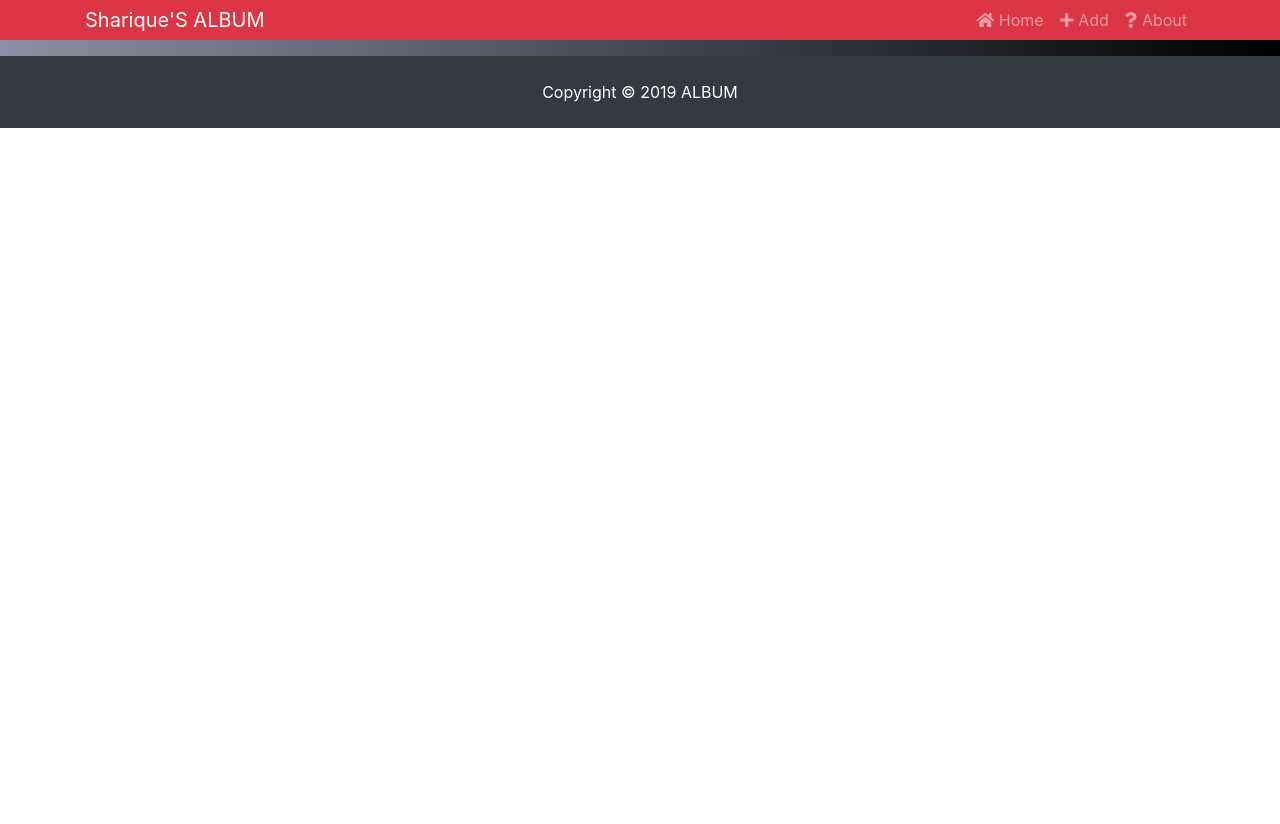
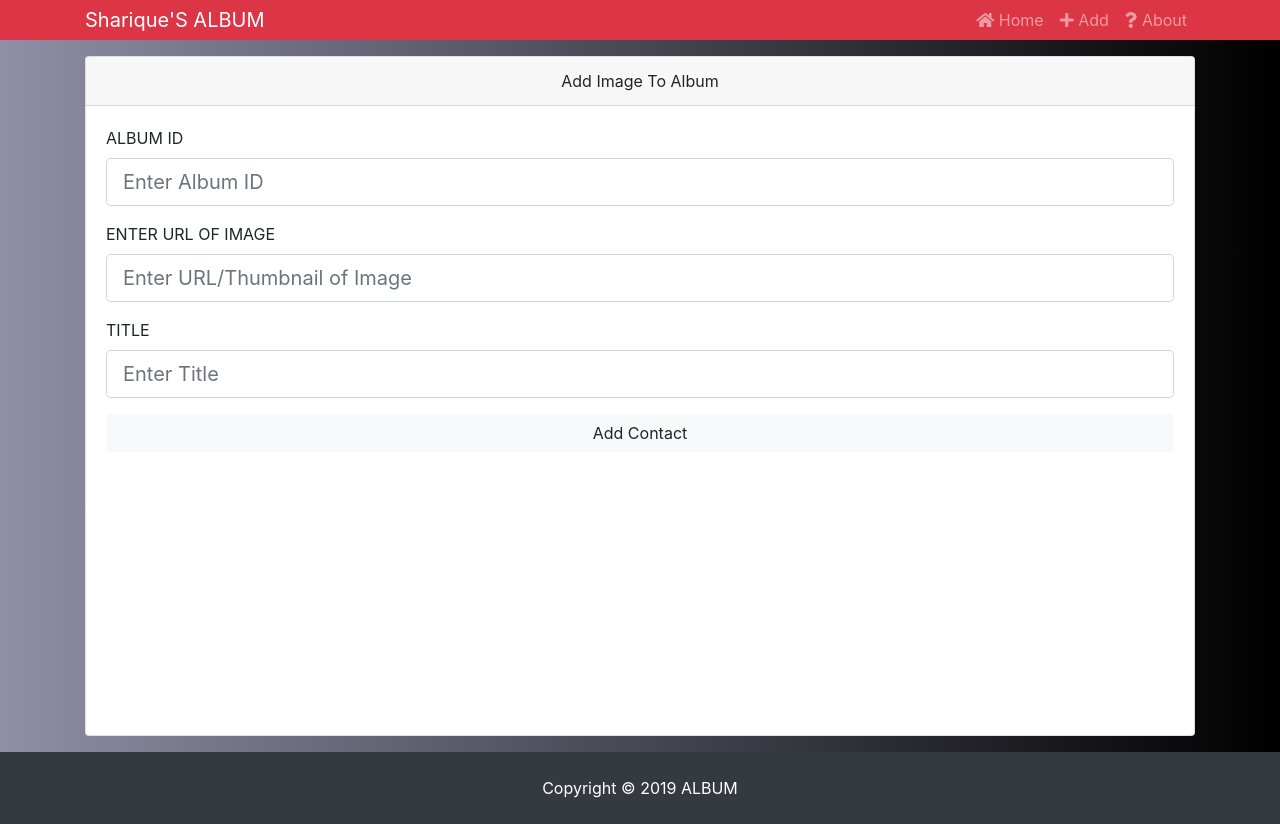
Before and after one commit to sharique3274/Album-React-Redux-Thunk, a React (Create React App) app: page /album/add in a window 1280 px wide. Before the commit the page ends 800 px from the top, so only its background shows below. Built offline with nearby package versions, Linux system fonts and the light colour scheme.

Commit message:
add functionality with error check

```diff
--- a/src/App.css
+++ b/src/App.css
@@ -1,4 +1,3 @@
 .App {
-  text-align: center;
   background-image: linear-gradient(-90deg, black, rgba(35, 36, 82, 0.514));
 }
--- a/src/App.js
+++ b/src/App.js
@@ -1,5 +1,7 @@
 import React, { Component } from "react";
 import { BrowserRouter as Router, Route, Switch } from "react-router-dom";
+import About from "./components/pages/AboutUs";
+import AddImage from "./components/albumDetails/AddImage";
 
 import AlbumLists from "./components/albumDetails/AlbumLists";
 import Header from "./components/layout/Header";
@@ -21,6 +23,8 @@ class App extends Component {
             <div className="container">
               <Switch>
                 <Route exact path="/" component={AlbumLists} />
+                <Route exact path="/album/add" component={AddImage} />
+                <Route exact path="/about" component={About} />
               </Switch>
             </div>
             <Footer />
--- a/src/actions/AlbumAction.js
+++ b/src/actions/AlbumAction.js
@@ -1,4 +1,4 @@
-import { GET_ALBUMDETAILS } from "./types";
+import { GET_ALBUMDETAILS, ADD_IMAGE } from "./types";
 import axios from "axios";
 
 export const getAlbumDetails = () => async dispatch => {
@@ -10,3 +10,13 @@ export const getAlbumDetails = () => async dispatch => {
     payload: res.data
   });
 };
+export const addImage = data => async dispatch => {
+  const res = await axios.post(
+    "https://jsonplaceholder.typicode.com/photos",
+    data
+  );
+  dispatch({
+    type: ADD_IMAGE,
+    payload: res.data
+  });
+};
--- a/src/actions/Types.js
+++ b/src/actions/Types.js
@@ -1 +1,2 @@
 export const GET_ALBUMDETAILS = "GET_ALBUMDETAILS";
+export const ADD_IMAGE = "ADD_IMAGE";
--- /dev/null
+++ b/src/components/albumDetails/AddImage.js
@@ -0,0 +1,107 @@
+import React, { Component } from "react";
+import TextInputGroup from "../layout/TextInputGroup";
+import PropTypes from "prop-types";
+import { connect } from "react-redux";
+import { addImage } from "../../actions/AlbumAction";
+
+class AddImage extends Component {
+  state = {
+    albumId: "",
+    thumbnailUrl: "",
+    title: "",
+    errors: {}
+  };
+
+  onSubmit = e => {
+    e.preventDefault();
+
+    const { albumId, thumbnailUrl, title } = this.state;
+
+    if (albumId === "") {
+      this.setState({ errors: { name: "Album ID is required" } });
+      return;
+    }
+
+    if (thumbnailUrl === "") {
+      this.setState({ errors: { email: "ThumbnailURL/URL is required" } });
+      return;
+    }
+
+    if (title === "") {
+      this.setState({ errors: { phone: "Title is required" } });
+      return;
+    }
+
+    const newContact = {
+      albumId,
+      thumbnailUrl,
+      title
+    };
+
+    this.props.addImage(newContact);
+
+    this.setState({
+      albumId: "",
+      thumbnailUrl: "",
+      title: "",
+      errors: {}
+    });
+
+    this.props.history.push("/");
+  };
+
+  onChange = e => this.setState({ [e.target.name]: e.target.value });
+
+  render() {
+    const { albumId, thumbnailUrl, title, errors } = this.state;
+
+    return (
+      <div className="card mb-3" style={{ height: "85vh" }}>
+        <div className="card-header text-center">Add Image To Album</div>
+        <div className="card-body">
+          <form onSubmit={this.onSubmit}>
+            <TextInputGroup
+              label="ALBUM ID"
+              name="albumId"
+              placeholder="Enter Album ID"
+              value={albumId}
+              onChange={this.onChange}
+              error={errors.name}
+            />
+            <TextInputGroup
+              label="ENTER URL OF IMAGE"
+              name="thumbnailUrl"
+              type="text"
+              placeholder="Enter URL/Thumbnail of Image "
+              value={thumbnailUrl}
+              onChange={this.onChange}
+              error={errors.email}
+            />
+            <TextInputGroup
+              label="TITLE"
+              name="title"
+              placeholder="Enter Title"
+              value={title}
+              onChange={this.onChange}
+              error={errors.phone}
+            />
+            <input
+              type="submit"
+              value="Add Contact"
+              className="btn btn-light btn-block"
+            />
+          </form>
+        </div>
+      </div>
+    );
+  }
+}
+
+AddImage.propTypes = {
+  addImage: PropTypes.func.isRequired
+};
+
+export default connect(
+  null,
+  { addImage }
+)(AddImage);
--- a/src/components/albumDetails/AlbumCard.js
+++ b/src/components/albumDetails/AlbumCard.js
@@ -26,7 +26,7 @@ class AlbumCard extends Component {
     const { showContactInfo, heartColor } = this.state;
 
     return (
-      <div className="container" style={{ maxWidth: "40vw" }}>
+      <div className="container text-center" style={{ maxWidth: "40vw" }}>
         <div
           className="card card-body mb-3"
           style={{
@@ -38,7 +38,8 @@ class AlbumCard extends Component {
           <h1
             className="card card-body mb-3"
             style={{
-              backgroundImage: "linear-gradient(-90deg, red, white)",
+              fontWeight: "300",
+              backgroundImage: "linear-gradient(-90deg,  white, grey)",
               border: "1px solid black",
               boxShadow: "9px 3px 9px black"
             }}
@@ -70,7 +71,7 @@ class AlbumCard extends Component {
               style={{ cursor: "pointer", float: "right", color: "red" }}
               //onClick={this.onDeleteClick.bind(this, id)}
             />
-            <Link to={`contact/edit/${id}`}>
+            <Link to={`album/edit/${id}`}>
               <i
                 className="fas fa-pencil-alt"
                 style={{
--- a/src/components/albumDetails/AlbumLists.js
+++ b/src/components/albumDetails/AlbumLists.js
@@ -78,10 +78,10 @@ class AlbumLists extends Component {
 
     return (
       <div>
-        <h1 className="display-4 mb-2">
+        <h1 className="display-4 mb-2 ">
           <span className="text-danger">Album</span> Photos
         </h1>
-        {currentAlbum.map((albumCard, index) => {
+        {currentAlbum.map(albumCard => {
           return <AlbumCard key={albumCard.id} albumCard={albumCard} />;
         })}
 
--- /dev/null
+++ b/src/components/layout/TextInputGroup.js
@@ -0,0 +1,46 @@
+import React from "react";
+import PropTypes from "prop-types";
+import classnames from "classnames";
+
+const TextInputGroup = ({
+  label,
+  name,
+  value,
+  placeholder,
+  type,
+  onChange,
+  error
+}) => {
+  return (
+    <div className="form-group">
+      <label htmlFor={name}>{label}</label>
+      <input
+        type={type}
+        name={name}
+        className={classnames("form-control form-control-lg", {
+          "is-invalid": error
+        })}
+        placeholder={placeholder}
+        value={value}
+        onChange={onChange}
+      />
+      {error && <div className="invalid-feedback">{error}</div>}
+    </div>
+  );
+};
+
+TextInputGroup.propTypes = {
+  label: PropTypes.string.isRequired,
+  name: PropTypes.string.isRequired,
+  placeholder: PropTypes.string.isRequired,
+  value: PropTypes.string.isRequired,
+  type: PropTypes.string.isRequired,
+  onChange: PropTypes.func.isRequired,
+  error: PropTypes.string
+};
+
+TextInputGroup.defaultProps = {
+  type: "text"
+};
+
+export default TextInputGroup;
--- a/src/components/pages/AboutUs.js
+++ b/src/components/pages/AboutUs.js
@@ -0,0 +1,22 @@
+import React from "react";
+
+export default () => {
+  return (
+    <div className="text-center" style={{ height: "85vh" }}>
+      <h1 className="display-4">About Album Details</h1>
+      <p className="lead" style={{ color: "white" }}>
+        Its a implementation of React, Redux, Bootstrap, ReactStrap, and Thunk
+        Middleware. <br />
+        One can click on image to see the preview.
+        <br />
+        One can add own Image by clicking on "Add" and providing details like
+        URL, ID and TITLE.
+        <br />
+        Delete the image clicking "Cross". It will call API but cannot
+        parmanently delete and add as its coming from fake API.
+        <br />
+      </p>
+      <p className="text-secondary">Version 1.1.1</p>
+    </div>
+  );
+};
--- a/src/reducers/albumReducer.js
+++ b/src/reducers/albumReducer.js
@@ -1,4 +1,4 @@
-import { GET_ALBUMDETAILS } from "../actions/types";
+import { GET_ALBUMDETAILS, ADD_IMAGE } from "../actions/types";
 
 const initialState = {
   albumDetails: [],
@@ -12,6 +12,12 @@ export default function(state = initialState, action) {
         ...state,
         albumDetails: action.payload
       };
+
+    case ADD_IMAGE:
+      return {
+        ...state,
+        albumDetails: [action.payload, ...state.albumDetails]
+      };
     default:
       return state;
   }
```
